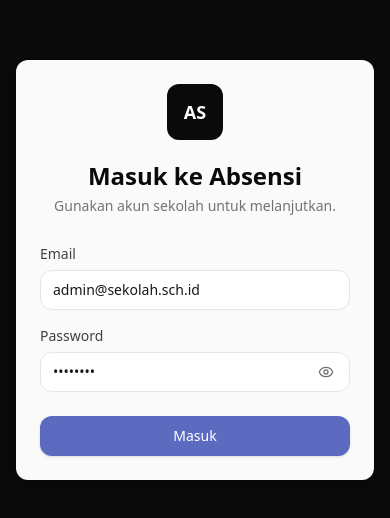
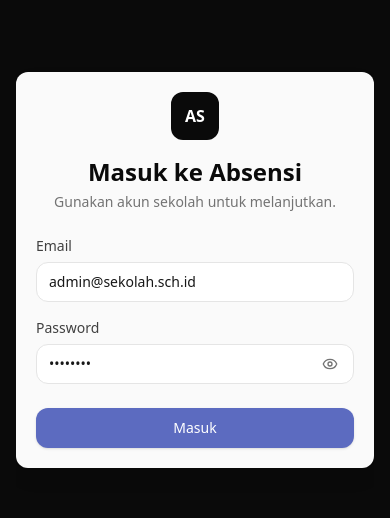
Before and after one commit to rhmatzeka/AppAbsensiSDN1Bintaro, a Next.js app: page /login in a window 390 px wide. Shown: the part 152-670 px from the top of the page. Built offline with nearby package versions, Linux system fonts and the light colour scheme.

Commit message:
Fix mobile login viewport

```diff
--- a/app/(auth)/login/page.tsx
+++ b/app/(auth)/login/page.tsx
@@ -38,11 +38,12 @@ export default function LoginPage() {
   }
 
   return (
-    <main className="grid min-h-screen place-items-center bg-[#0A0A0A] p-4">
-      <form onSubmit={onSubmit} className="w-full max-w-md rounded-xl bg-[#FAFAFA] p-6 shadow-subtle">
-        <div className="mb-7 text-center">
-          <div className="mx-auto grid h-14 w-14 place-items-center rounded-xl bg-[#0A0A0A] text-lg font-semibold text-white">AS</div>
-          <h1 className="mt-5 text-2xl font-semibold text-neutral-950">Masuk ke Absensi</h1>
+    <main className="grid h-[100dvh] overflow-hidden bg-[#0A0A0A] px-4 py-4 sm:place-items-center">
+      <div className="grid min-h-0 place-items-center overflow-y-auto">
+        <form onSubmit={onSubmit} className="w-full max-w-md rounded-xl bg-[#FAFAFA] p-5 shadow-subtle sm:p-6">
+          <div className="mb-6 text-center sm:mb-7">
+            <div className="mx-auto grid h-12 w-12 place-items-center rounded-xl bg-[#0A0A0A] text-base font-semibold text-white sm:h-14 sm:w-14 sm:text-lg">AS</div>
+            <h1 className="mt-4 text-2xl font-semibold text-neutral-950 sm:mt-5">Masuk ke Absensi</h1>
             <p className="mt-1 text-sm text-neutral-500">Gunakan akun sekolah untuk melanjutkan.</p>
           </div>
 
@@ -67,6 +68,7 @@ export default function LoginPage() {
             Masuk
           </Button>
         </form>
+      </div>
     </main>
   );
 }
```
Lines whose indentation alone changed are shown as unchanged.
